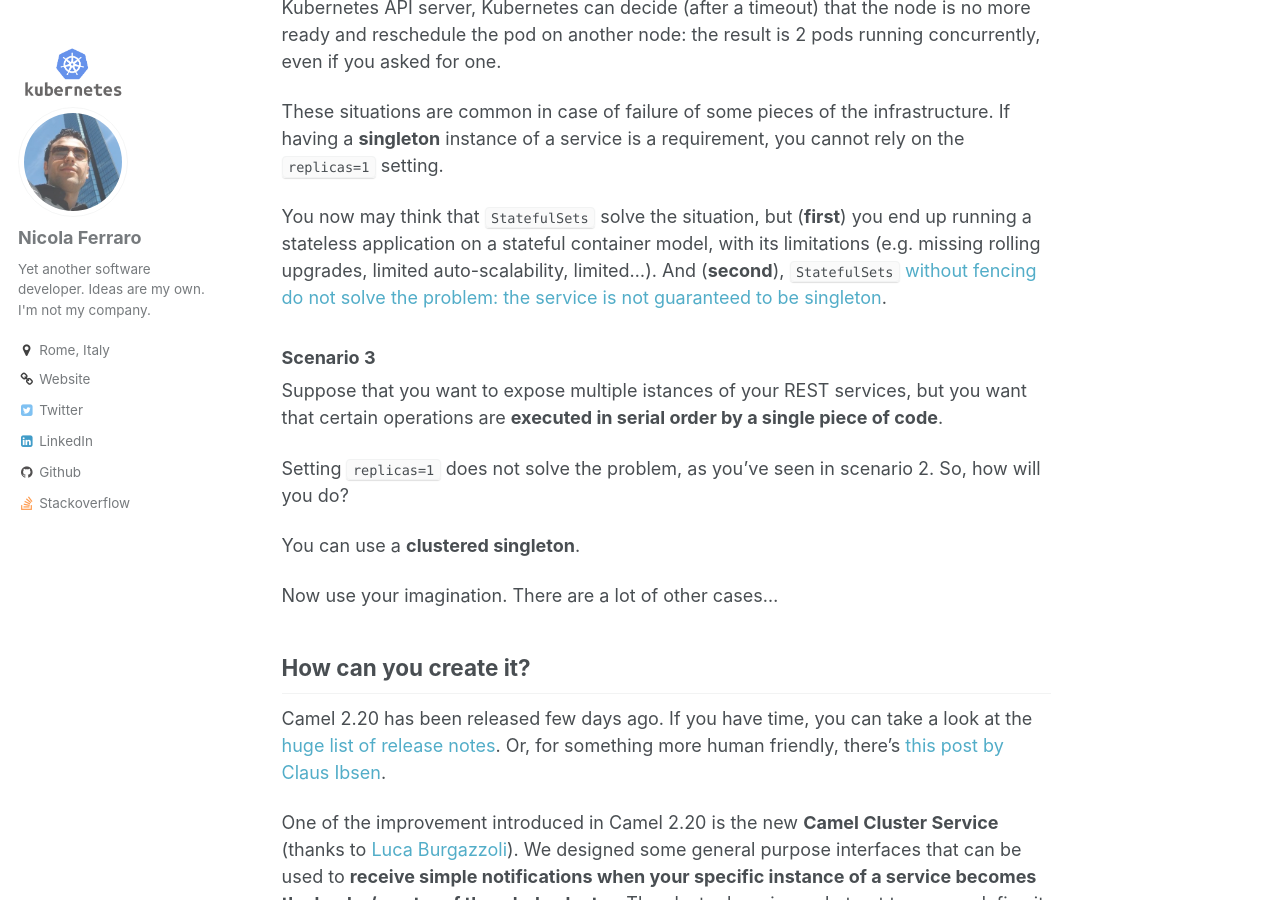
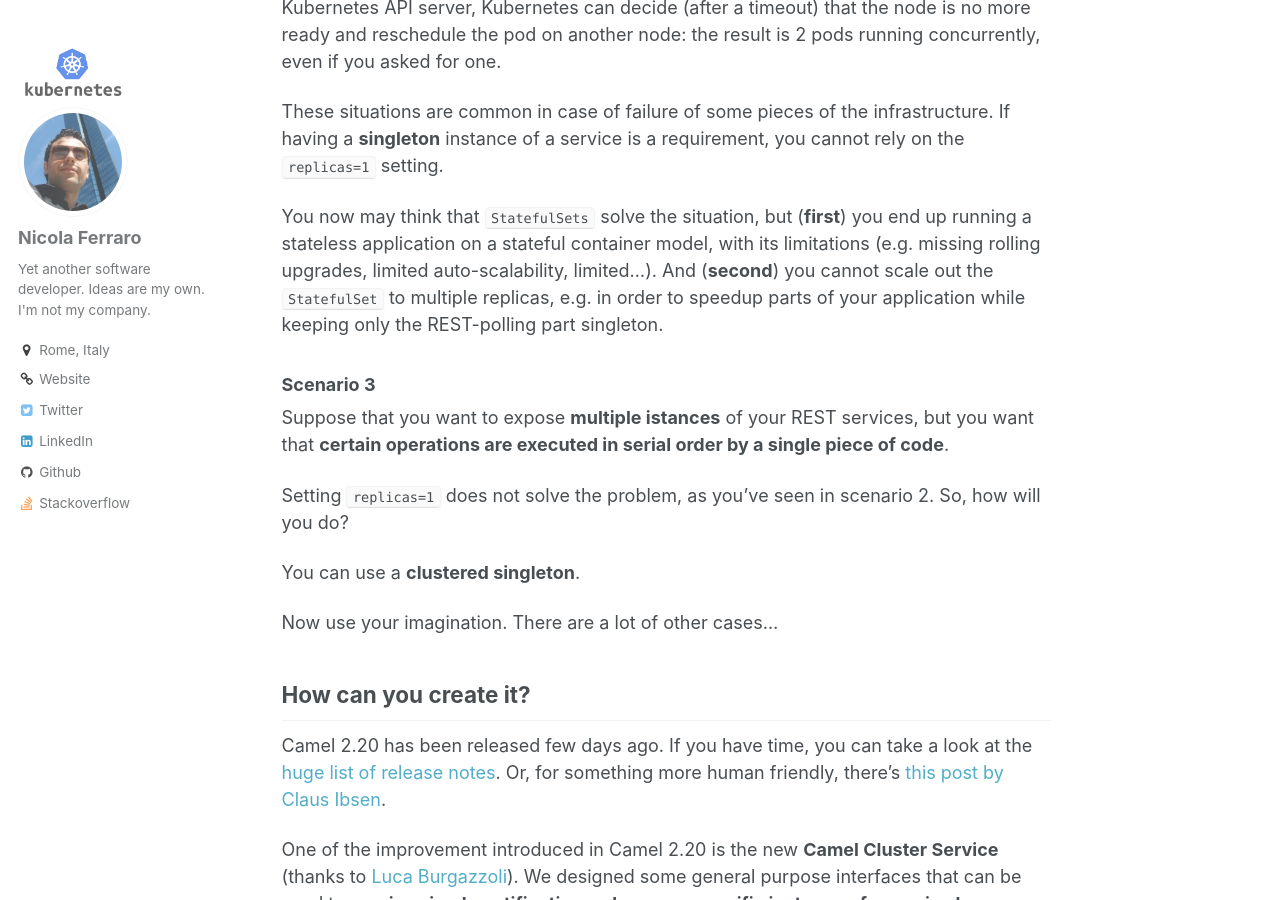
Before and after one commit to nicolaferraro/nicolaferraro.github.io, a Jekyll site: the page built from _posts/2017-10-17-creating-clustered-singleton-services-on-kubernetes.md, in a window 1280 px wide and 900 px high, scrolled down 2249 px. Built offline with Jekyll 4.4.1, drawn with Linux system fonts in a browser that asks for light colours; comment, search, counter and statistics services are not loaded.

Commit message:
Fix info about fencing

```diff
--- a/_posts/2017-10-17-creating-clustered-singleton-services-on-kubernetes.md
+++ b/_posts/2017-10-17-creating-clustered-singleton-services-on-kubernetes.md
@@ -64,12 +64,12 @@ These situations are common in case of failure of some pieces of the infrastruct
 
 You now may think that `StatefulSets` solve the situation, but (**first**) you end up running a stateless application on a stateful container model,
 with its limitations (e.g. missing rolling upgrades, limited auto-scalability, limited...).
-And (**second**), `StatefulSets` [without fencing do not solve the problem: the service is not guaranteed to be singleton](https://github.com/kubernetes/community/blob/18958f82567f74c7573b40647a3df059f831bc53/contributors/design-proposals/storage/pod-safety.md).
+And (**second**) you cannot scale out the `StatefulSet` to multiple replicas, e.g. in order to speedup parts of your application while keeping only the REST-polling part singleton.
 
 
 ### Scenario 3
 
-Suppose that you want to expose multiple istances of your REST services, but you want that certain operations are **executed in serial order by a single piece of code**.
+Suppose that you want to expose **multiple istances** of your REST services, but you want that **certain operations are executed in serial order by a single piece of code**.
 
 Setting `replicas=1` does not solve the problem, as you've seen in scenario 2. So, how will you do?
 
```
Also changed, not shown: other parts of _posts/2017-10-17-creating-clustered-singleton-services-on-kubernetes.md (+1 -1 lines).
